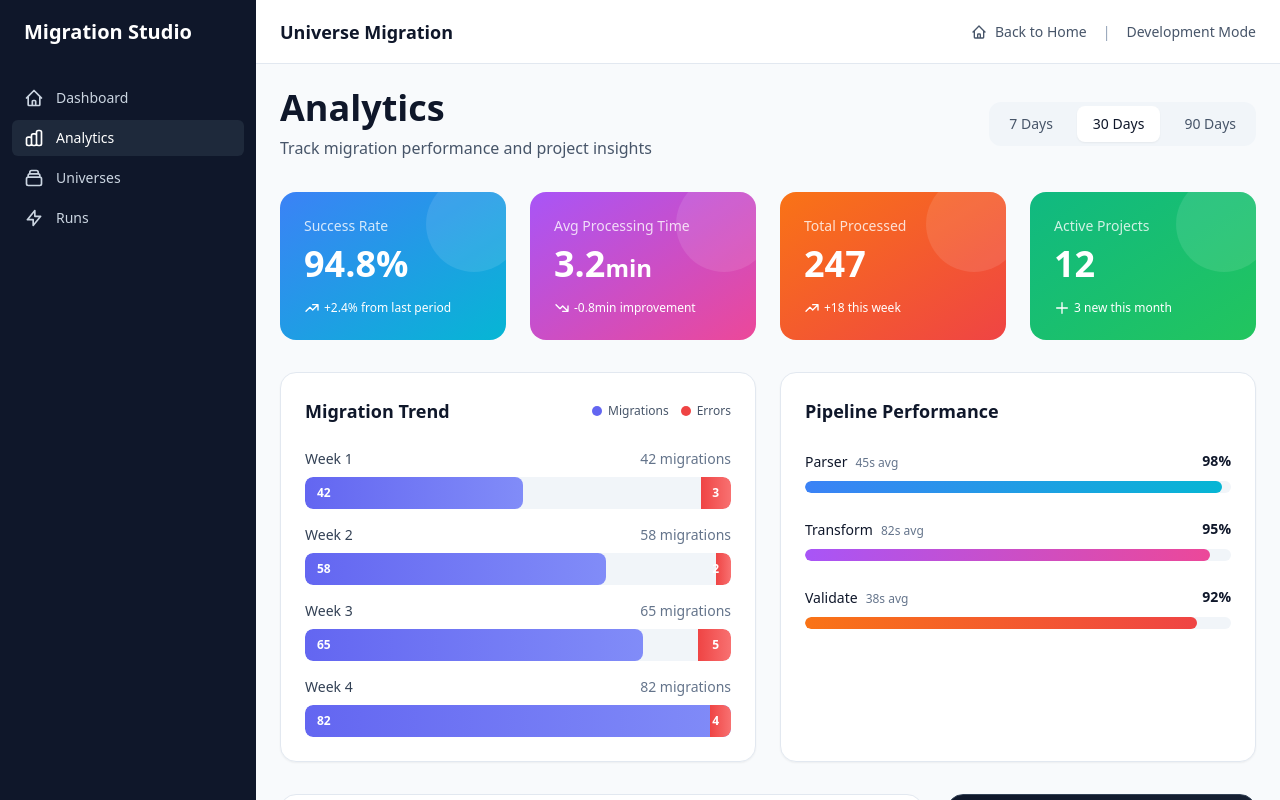
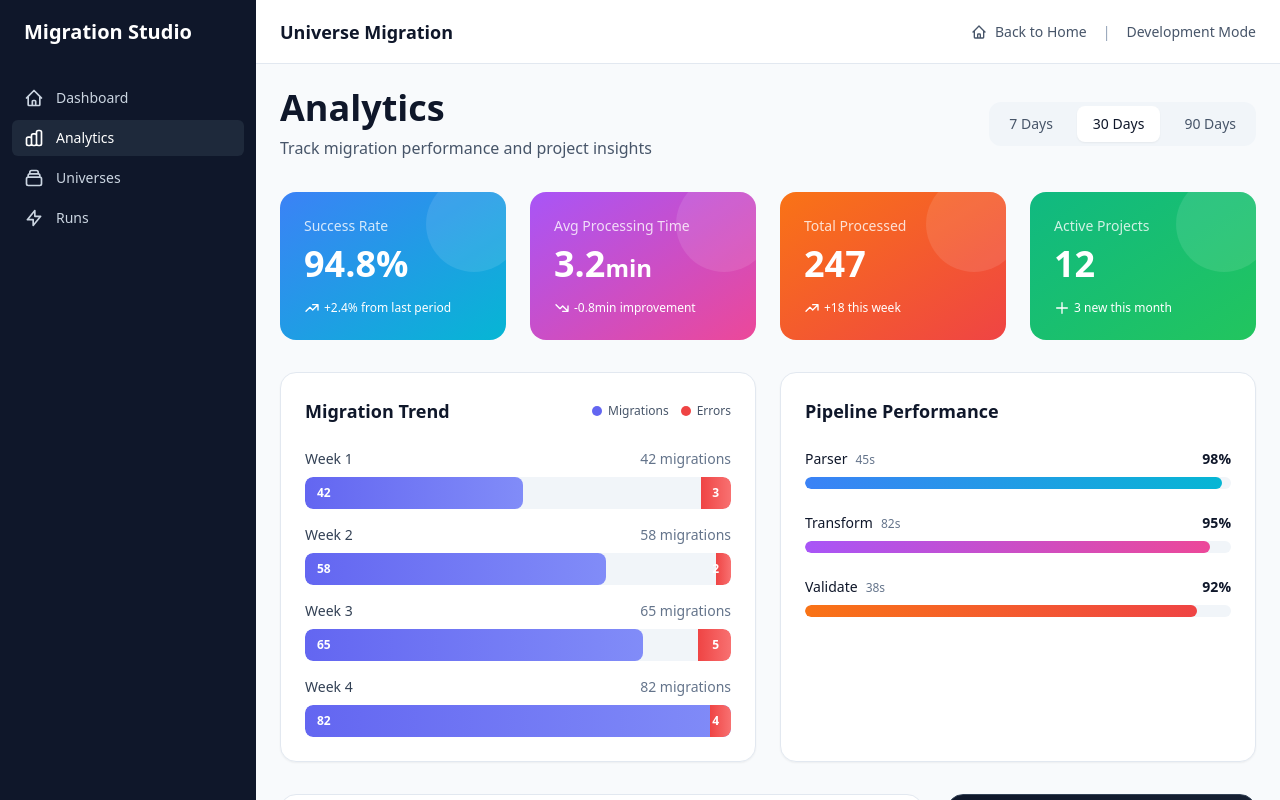
Before and after one commit to chadlmc1970/migration-studio, a Next.js app in the folder frontend/: page /app/analytics in a window 1280 px wide. Built offline with nearby package versions, Linux system fonts and the light colour scheme.

Commit message:
Fix analytics page: prevent Pipeline Performance metrics from being cut off

```diff
--- a/frontend/src/app/app/analytics/page.tsx
+++ b/frontend/src/app/app/analytics/page.tsx
@@ -171,17 +171,17 @@ export default function AnalyticsPage() {
         </div>
 
         {/* Pipeline Performance */}
-        <div className="rounded-2xl bg-white p-6 shadow-sm border border-slate-200">
+        <div className="rounded-2xl bg-white p-6 shadow-sm border border-slate-200 overflow-hidden">
           <h3 className="text-lg font-semibold text-slate-900 mb-6">Pipeline Performance</h3>
           <div className="space-y-6">
             {pipelinePerformance.map((stage, idx) => (
               <div key={idx}>
-                <div className="flex items-center justify-between mb-2">
-                  <div>
+                <div className="flex items-center justify-between gap-6 mb-2">
+                  <div className="flex items-baseline gap-2 flex-1 min-w-0">
                     <span className="text-sm font-medium text-slate-900">{stage.stage}</span>
-                    <span className="ml-2 text-xs text-slate-500">{stage.time}s avg</span>
+                    <span className="text-xs text-slate-500">{stage.time}s</span>
                   </div>
-                  <span className="text-sm font-semibold text-slate-900">{stage.success}%</span>
+                  <span className="text-sm font-semibold text-slate-900 flex-shrink-0">{stage.success}%</span>
                 </div>
                 <div className="h-3 rounded-full bg-slate-100 overflow-hidden">
                   <div
```
